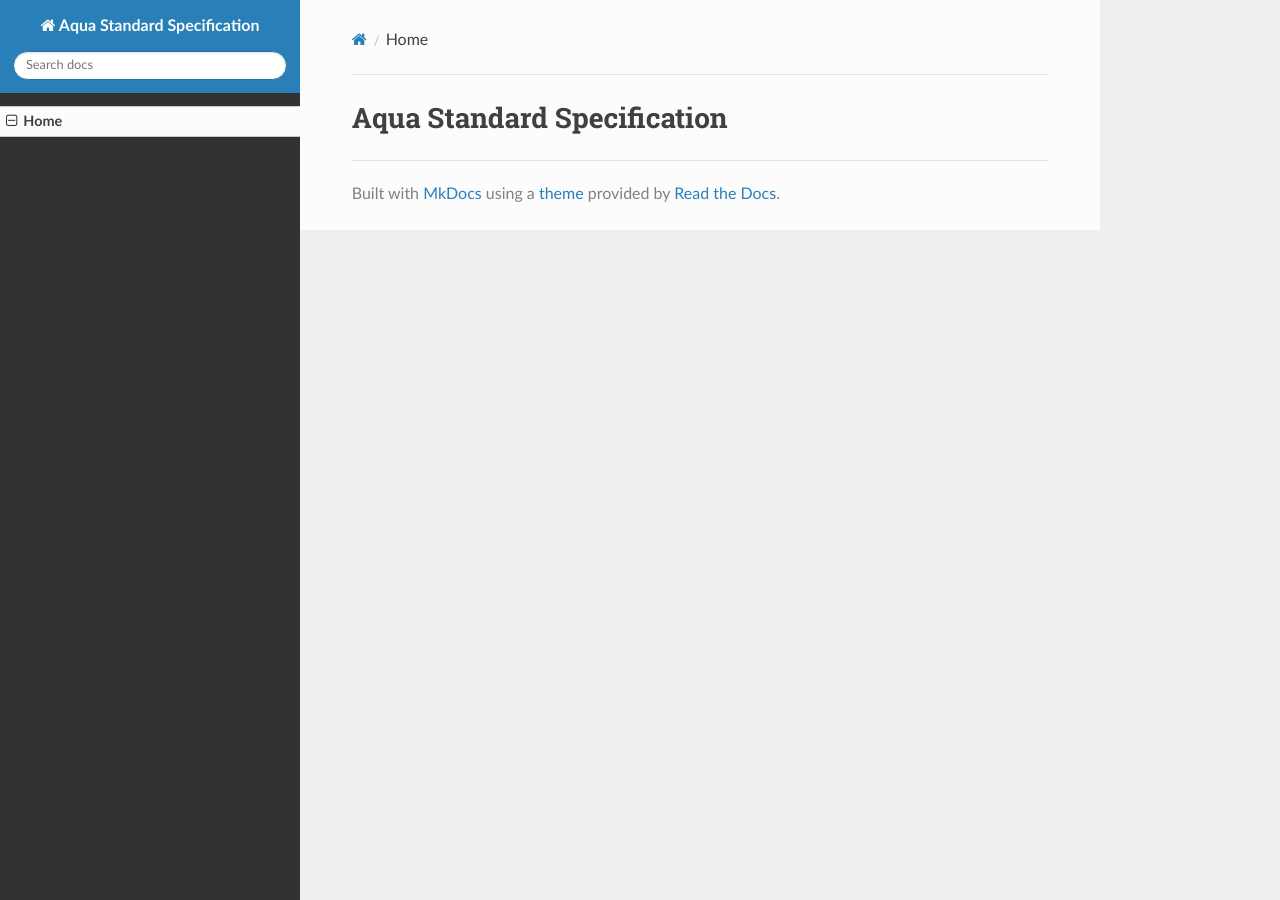
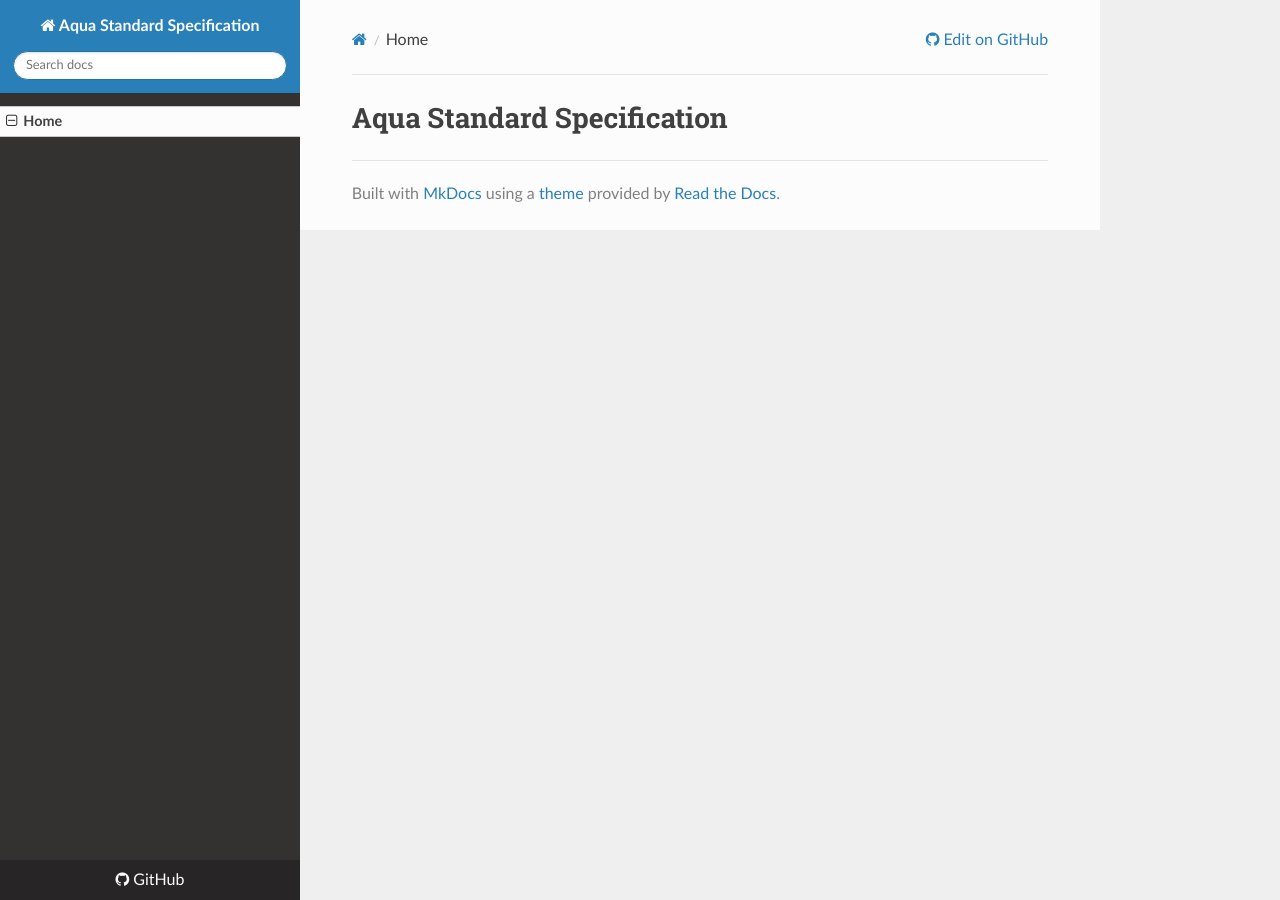
Before and after one commit to artelephantb/aqua-standard-specification, an MkDocs documentation site: the page built from spec/index.md, in a window 1280 px wide. Built offline with MkDocs 1.6.1, drawn with Linux system fonts in a browser that asks for light colours; nearby versions of some CDN libraries; part of the change alters nothing that is shown.

Commit message:
Added repo url

```diff
--- a/mkdocs.yml
+++ b/mkdocs.yml
@@ -1,5 +1,10 @@
 site_name: Aqua Standard Specification
+
+repo_url: 'https://github.com/artelephantb/aqua-standard-specification/'
+edit_uri: 'blob/main/spec/'
+
 theme: readthedocs
+
 docs_dir: 'spec/'
 nav:
     - Home: 'index.md'
```
